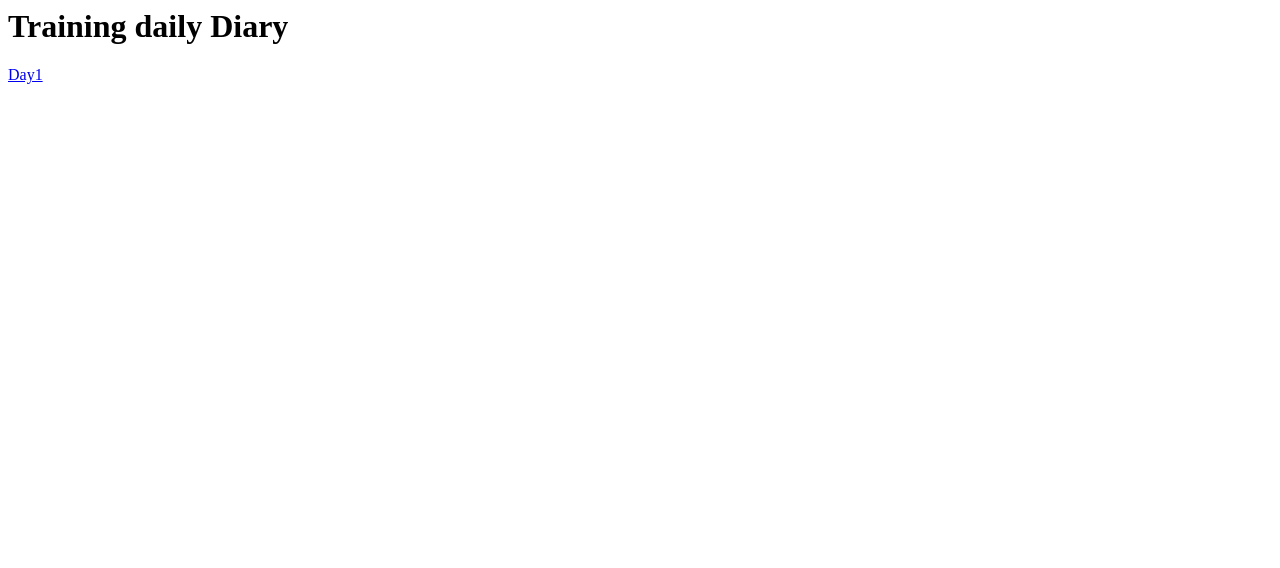
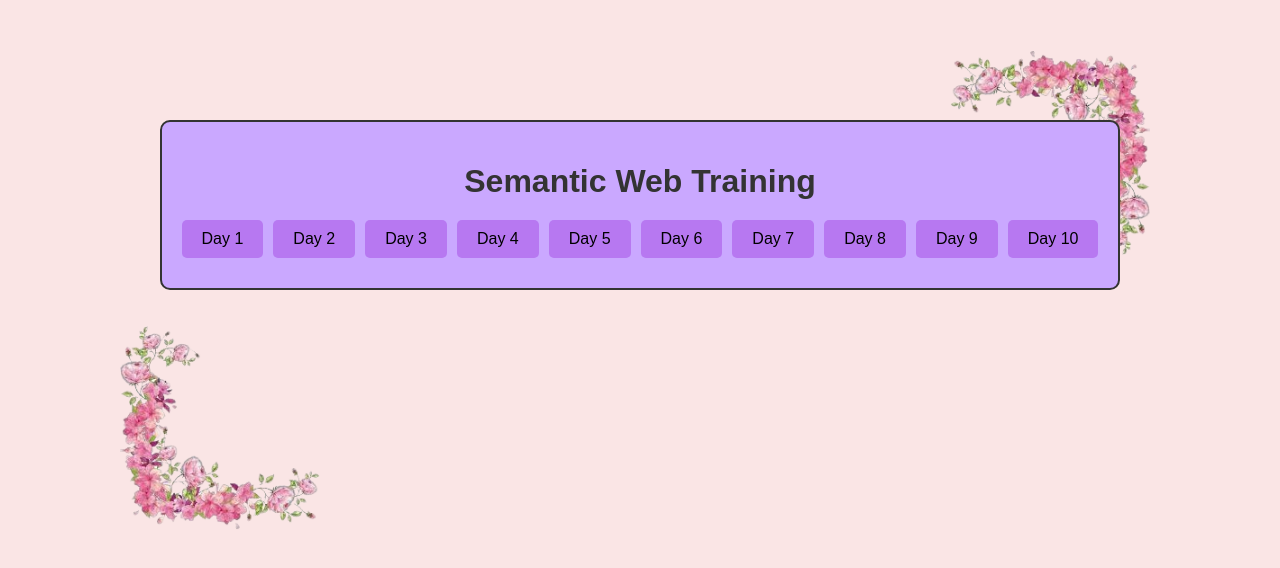
Before and after one commit to khushmeetkk/Semantic-tasks, a plain HTML site: page index.html in a window 1280 px wide. Drawn offline with Linux system fonts and the light colour scheme.

Commit message:
dailydiary updated

```diff
--- a/index.html
+++ b/index.html
@@ -1,9 +1,36 @@
-<html>
-    <head>
-        <title>training</title>
-    </head>
-    <body>
-        <h1>Training daily Diary</h1>
-        <a href="Day1diary.html">Day1</a>
-    </body>
+<!DOCTYPE html>
+<html lang="en">
+<head>
+    <meta charset="UTF-8">
+    <meta name="viewport" content="width=device-width, initial-scale=1.0">
+    <title>Daily Diary</title>
+    <link rel="stylesheet" href="Index.css">
+</head>
+<body>
+    <img src="corner.png" alt="Top Right Image" class="top-right-image">
+
+        <img src="corner1.png" alt="Bottom Left Image" class="bottom-left-image">
+        <div class="container">
+        <div class="content-box">
+            <header>
+                <h1>Semantic Web Training</h1>
+
+            </header>
+            <main>
+                <div class="button-container">
+                    <a href="DiaryD1.html"><button>Day 1</button></a>
+                    <a href="DiaryD2.html"><button>Day 2</button></a>
+                    <a href="DiaryD3.html"><button>Day 3</button></a>
+                    <a href="day4.html"><button>Day 4</button></a>
+                    <a href="day5.html"><button>Day 5</button></a>
+                    <a href="day6.html"><button>Day 6</button></a>
+                    <a href="day7.html"><button>Day 7</button></a>
+                    <a href="day8.html"><button>Day 8</button></a>
+                    <a href="day9.html"><button>Day 9</button></a>
+                    <a href="day10.html"><button>Day 10</button></a>
+                </div>
+            </main>
+        </div>
+    </div>
+</body>
 </html>
```
